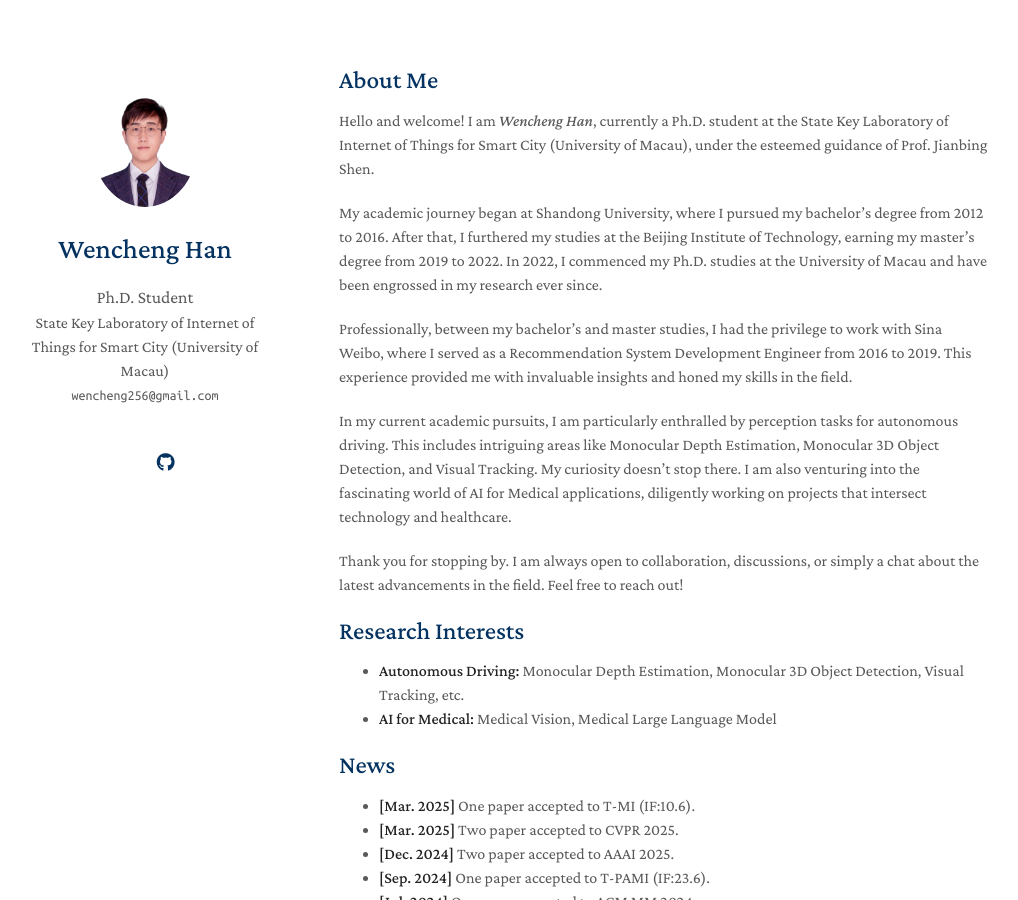
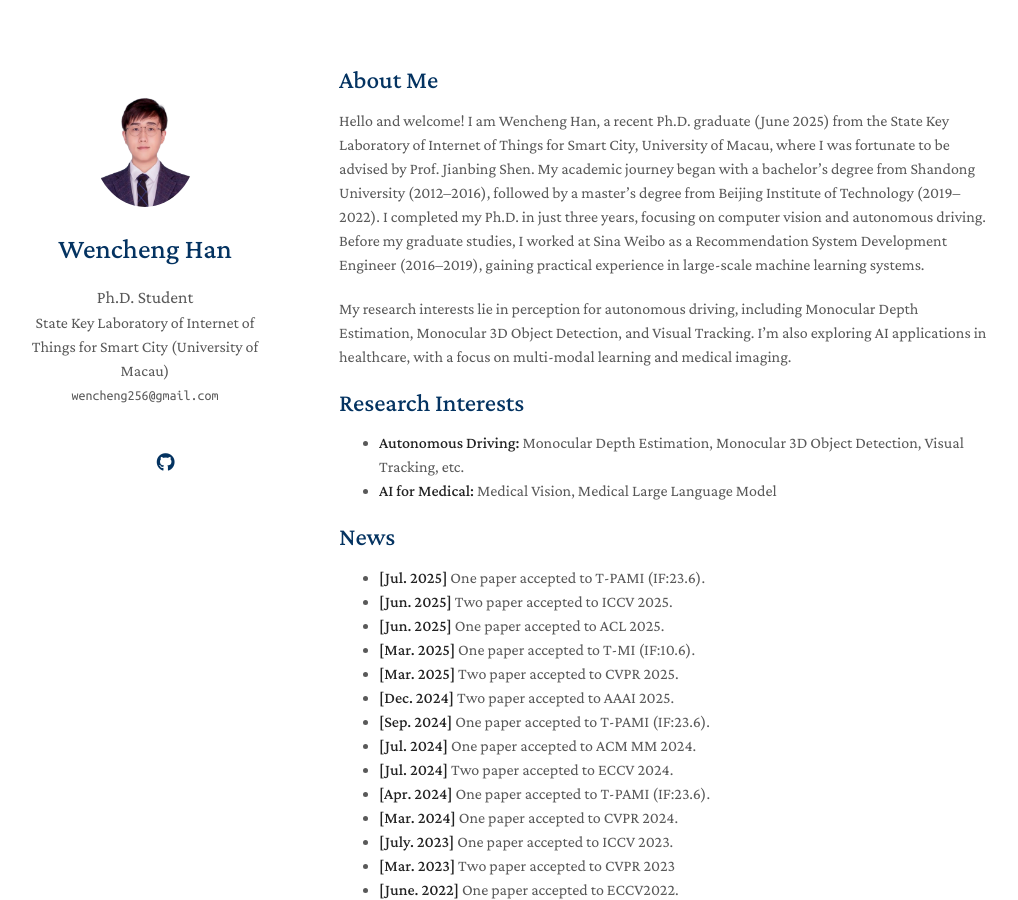
Before and after one commit to wencheng256/wencheng256.github.io, a Jekyll site: the page built from index.md, in a window 1280 px wide and 900 px high. Shown: the whole window, without its empty margins (131-1149 px from the left). Built offline with Jekyll 4.4.1, drawn with Linux system fonts in a browser that asks for light colours; nearby versions of some CDN libraries; a style sheet for code colours, icons or effects is not loaded; our own code applies the rules of GitHub Pages for plain Markdown files.

Commit message:
Update index.md

```diff
--- a/index.md
+++ b/index.md
@@ -3,16 +3,12 @@ layout: homepage
 ---
 
 ## About Me
+Hello and welcome! I am Wencheng Han, a recent Ph.D. graduate (June 2025) from the State Key Laboratory of Internet of Things for Smart City, University of Macau, where I was fortunate to be advised by Prof. Jianbing Shen.
+My academic journey began with a bachelor’s degree from Shandong University (2012–2016), followed by a master’s degree from Beijing Institute of Technology (2019–2022). I completed my Ph.D. in just three years, focusing on computer vision and autonomous driving.
+Before my graduate studies, I worked at Sina Weibo as a Recommendation System Development Engineer (2016–2019), gaining practical experience in large-scale machine learning systems.
 
-Hello and welcome! I am *Wencheng Han*, currently a Ph.D. student at the State Key Laboratory of Internet of Things for Smart City (University of Macau), under the esteemed guidance of Prof. Jianbing Shen.
+My research interests lie in perception for autonomous driving, including Monocular Depth Estimation, Monocular 3D Object Detection, and Visual Tracking. I’m also exploring AI applications in healthcare, with a focus on multi-modal learning and medical imaging.
 
-My academic journey began at Shandong University, where I pursued my bachelor's degree from 2012 to 2016. After that, I furthered my studies at the Beijing Institute of Technology, earning my master's degree from 2019 to 2022. In 2022, I commenced my Ph.D. studies at the University of Macau and have been engrossed in my research ever since.
-
-Professionally, between my bachelor's and master studies, I had the privilege to work with Sina Weibo, where I served as a Recommendation System Development Engineer from 2016 to 2019. This experience provided me with invaluable insights and honed my skills in the field.
-
-In my current academic pursuits, I am particularly enthralled by perception tasks for autonomous driving. This includes intriguing areas like Monocular Depth Estimation, Monocular 3D Object Detection, and Visual Tracking. My curiosity doesn't stop there. I am also venturing into the fascinating world of AI for Medical applications, diligently working on projects that intersect technology and healthcare.
-
-Thank you for stopping by. I am always open to collaboration, discussions, or simply a chat about the latest advancements in the field. Feel free to reach out!
 
 ## Research Interests
 
@@ -20,6 +16,9 @@ Thank you for stopping by. I am always open to collaboration, discussions, or si
 - **AI for Medical:** Medical Vision, Medical Large Language Model
 
 ## News
+- **[Jul. 2025]** One paper accepted to T-PAMI (IF:23.6).
+- **[Jun. 2025]** Two paper accepted to ICCV 2025.
+- **[Jun. 2025]** One paper accepted to ACL 2025.
 - **[Mar. 2025]** One paper accepted to T-MI (IF:10.6).
 - **[Mar. 2025]** Two paper accepted to CVPR 2025.
 - **[Dec. 2024]** Two paper accepted to AAAI 2025.
```
